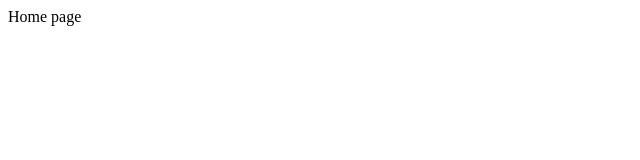
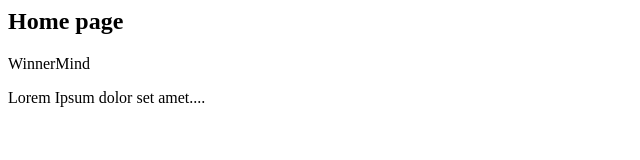
Before and after one commit to winnermind/winnermind.dev, a plain HTML site: page index.html in a window 1280 px wide. Shown: the whole page, without its empty margins (0-640 px from the left). Drawn offline with Linux system fonts and the light colour scheme.

Commit message:
Update index.html

```diff
--- a/index.html
+++ b/index.html
@@ -1 +1,7 @@
-Home page
+<article>
+  <header>
+    <h1>Home page</h1>
+    <p>WinnerMind</p>
+  </header>
+  <p>Lorem Ipsum dolor set amet....</p>
+</article>
```
